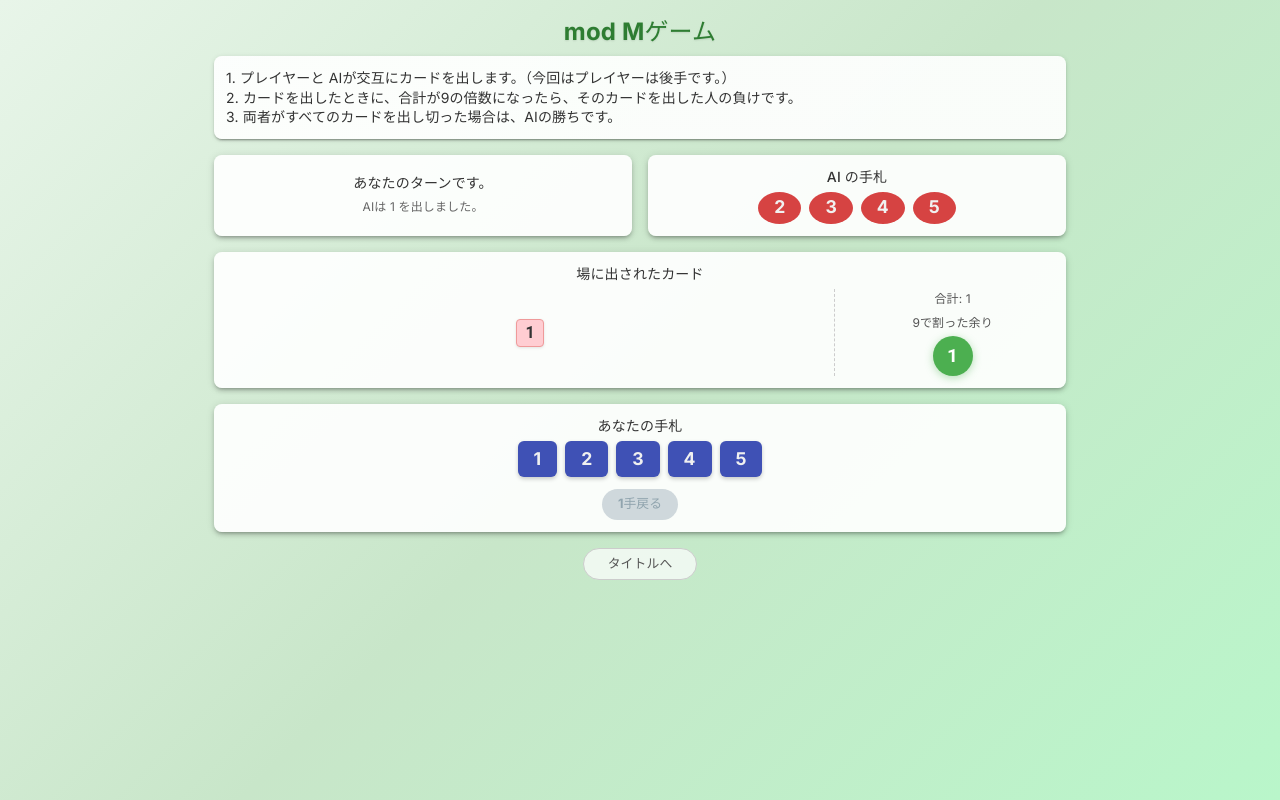
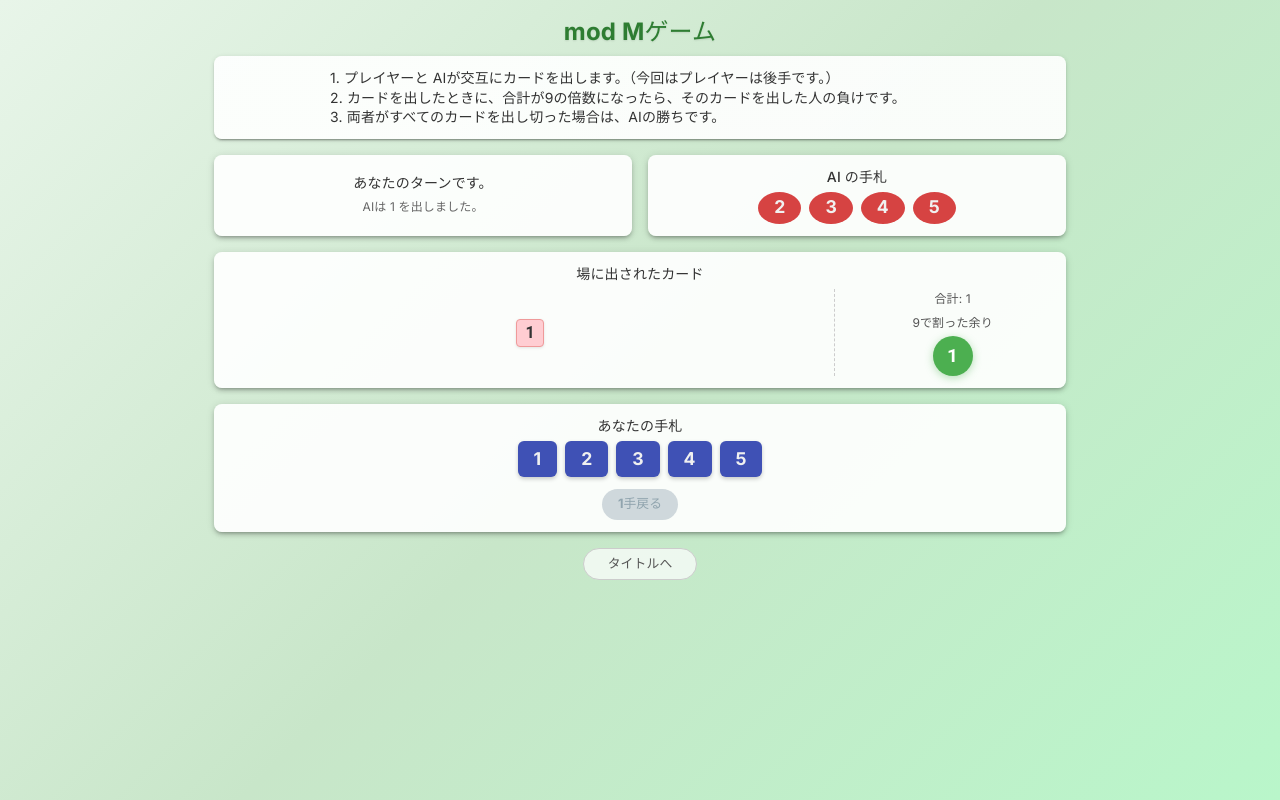
Before and after one commit to kabetani-yusei/logic-game-challenge, a React (Vite) app: page /mod-m in a window 1280 px wide. Built offline with nearby package versions, Linux system fonts and the light colour scheme.

Commit message:
modM修正

```diff
--- a/src/pages/ModMGame.tsx
+++ b/src/pages/ModMGame.tsx
@@ -237,7 +237,7 @@ export default function ModMGame() {
               borderRadius: "8px",
             }}
           >
-            <Typography variant="body2" sx={{ color: "#333", lineHeight: 1.4 }}>
+            <Typography variant="body2" sx={{ color: "#333", lineHeight: 1.4, ml: 13 }}>
               1. プレイヤーと AIが交互にカードを出します。（今回はプレイヤーは後手です。）
               <br />
               2. カードを出したときに、合計が9の倍数になったら、そのカードを出した人の負けです。
```
